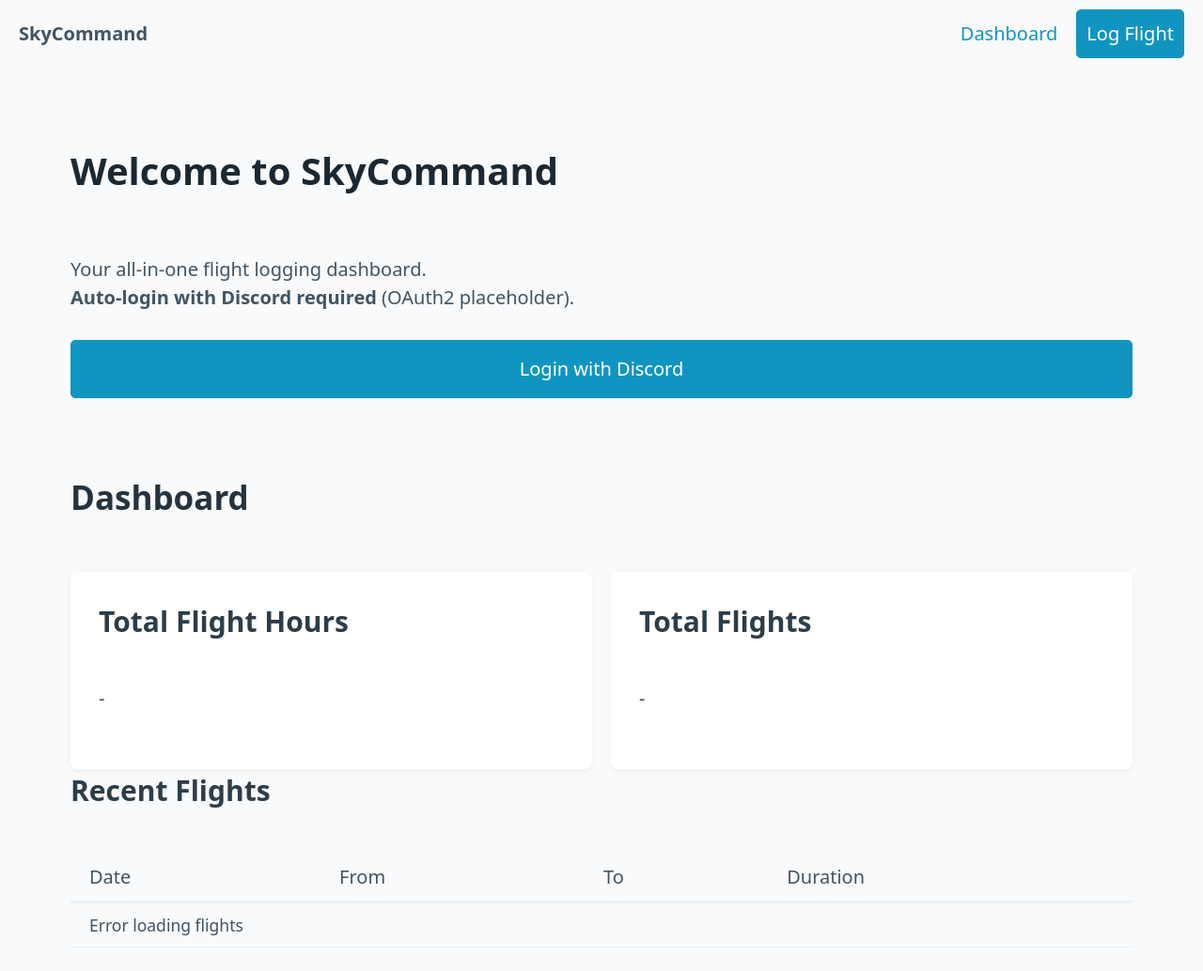
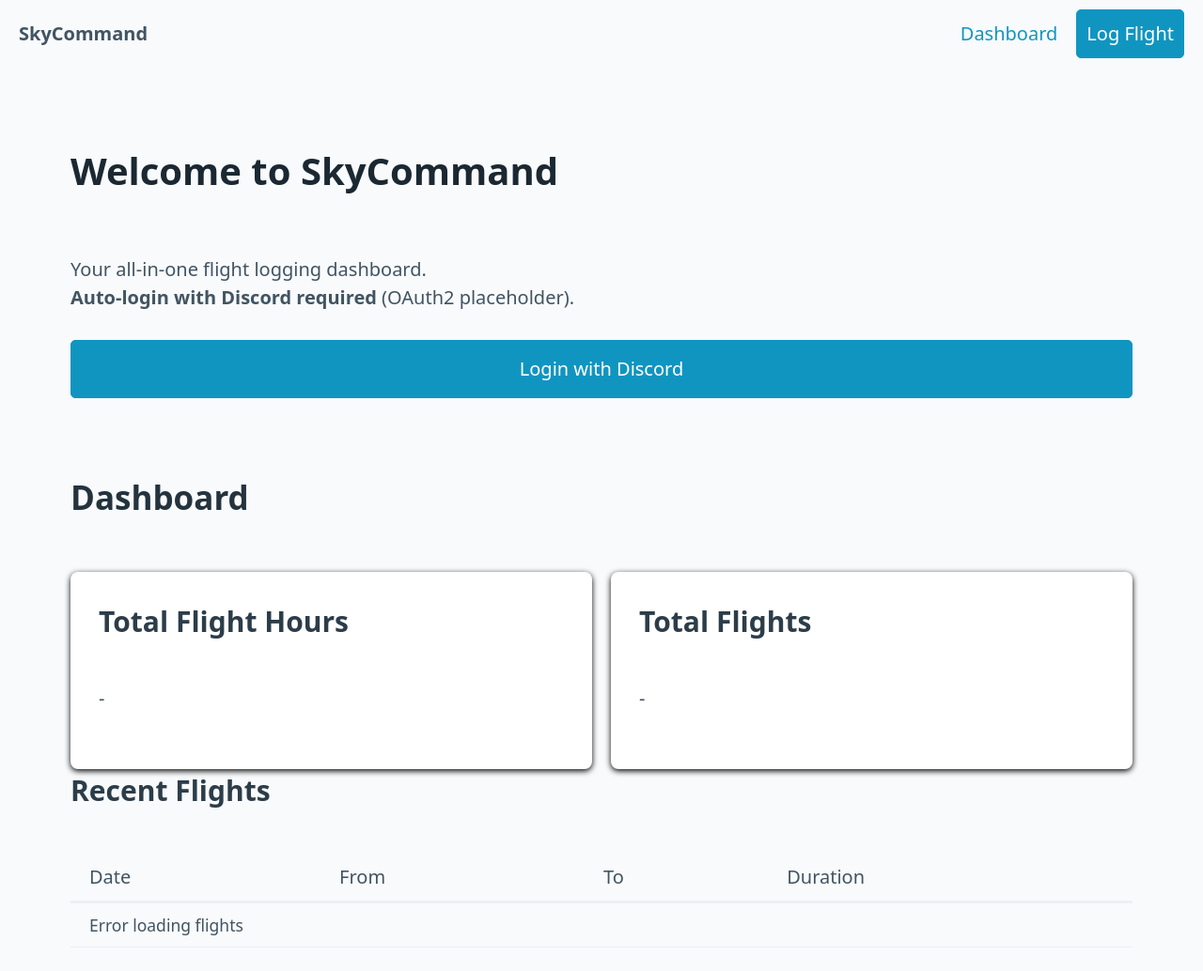
Before and after one commit to Coolemayo/SkyCommand, a plain HTML site: page index.html in a window 1280 px wide. Shown: the top 1034 px of the page at 94% size. Drawn offline with nearby package versions, Linux system fonts and the light colour scheme; no server answers.

Commit message:
index.html aktualisieren

```diff
--- a/index.html
+++ b/index.html
@@ -10,7 +10,7 @@
     header, section { margin-bottom: 4rem; }
     table { width: 100%; }
     .dashboard-cards { display: grid; grid-template-columns: repeat(auto-fit, minmax(250px, 1fr)); gap: 1rem; }
-    .card { padding: 1.5rem; background: #fff; border-radius: 8px; box-shadow: 0 2px 6px rgba(0,0,0,0.05); transition: transform 0.3s ease, box-shadow 0.3s ease; }
+    .card { padding: 1.5rem; background: #fff; border-radius: 8px; box-shadow: 0 2px 6px rgba(0,0,0,1); transition: transform 0.3s ease, box-shadow 0.3s ease; }
     .card:hover { transform: translateY(-4px); box-shadow: 0 6px 16px rgba(0,0,0,0.1); }
     tr:hover { background-color: #eef6ff; transition: background 0.3s ease; }
     [data-animate] { opacity: 0; transform: translateY(30px); transition: opacity 0.8s ease, transform 0.8s ease; }
```
